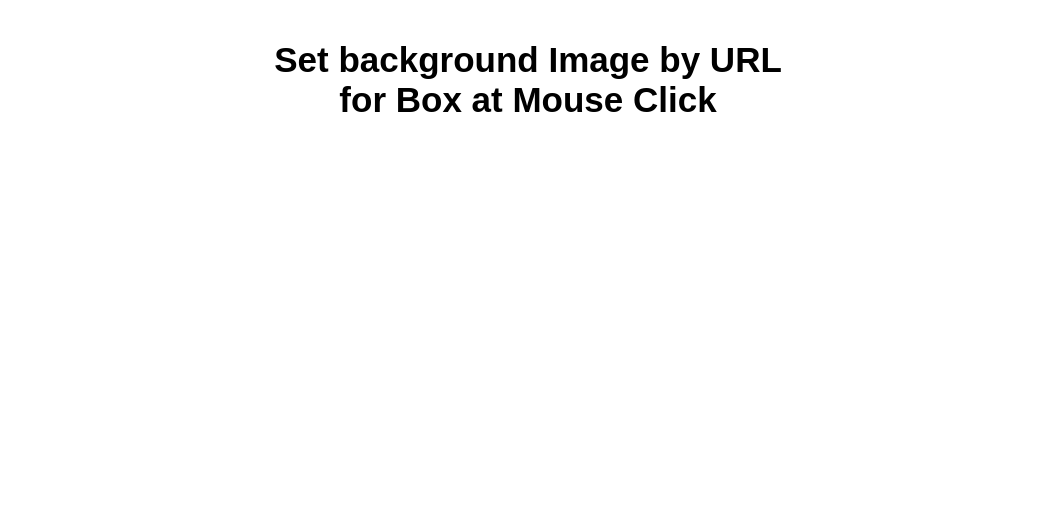
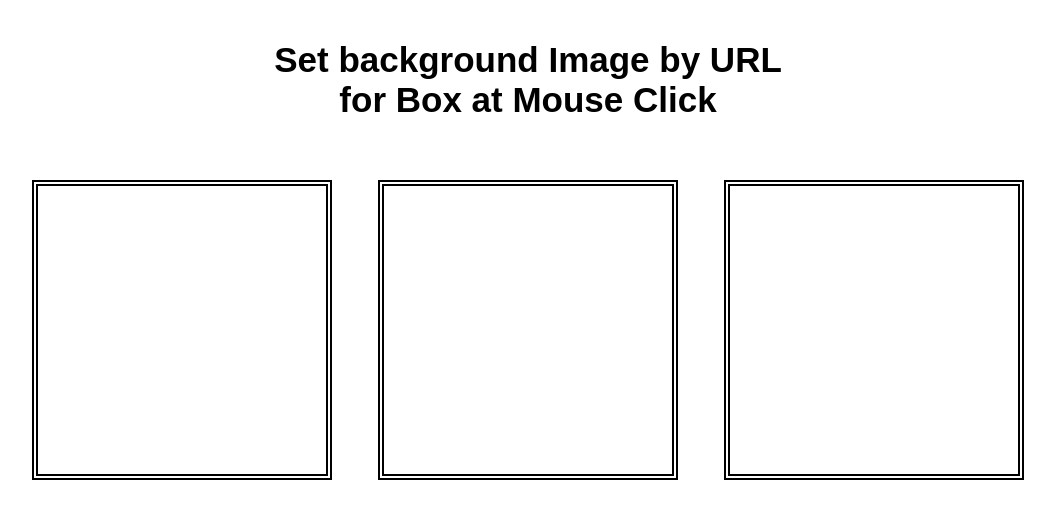
Before and after one commit to it-tinyangel/JS-core-DOM-the-addEventListener-Event-Object-handleEvent-MouseEvent-Interactive-Image-Blocks, a plain HTML site: page index.html in a window 1280 px wide. Shown: the whole page, without its empty margins (112-1167 px from the left). Drawn offline with Linux system fonts and the light colour scheme.

Commit message:
Second commit

```diff
--- a/styles/style.css
+++ b/styles/style.css
@@ -21,7 +21,7 @@ body {
 	font-size: 1.75em;
 }
 
-.my-block {
+.block {
 	display: inline-block;
 	margin: 20px;
 	width: 300px;
```
